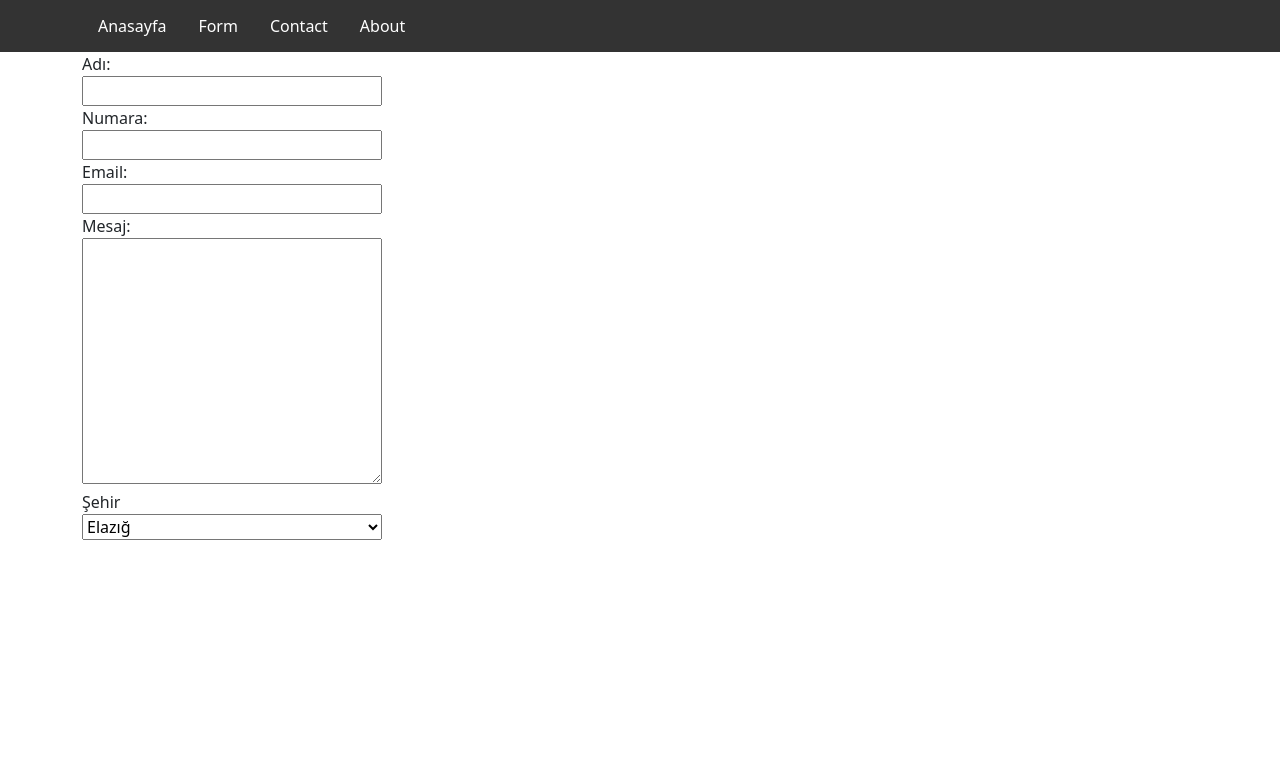
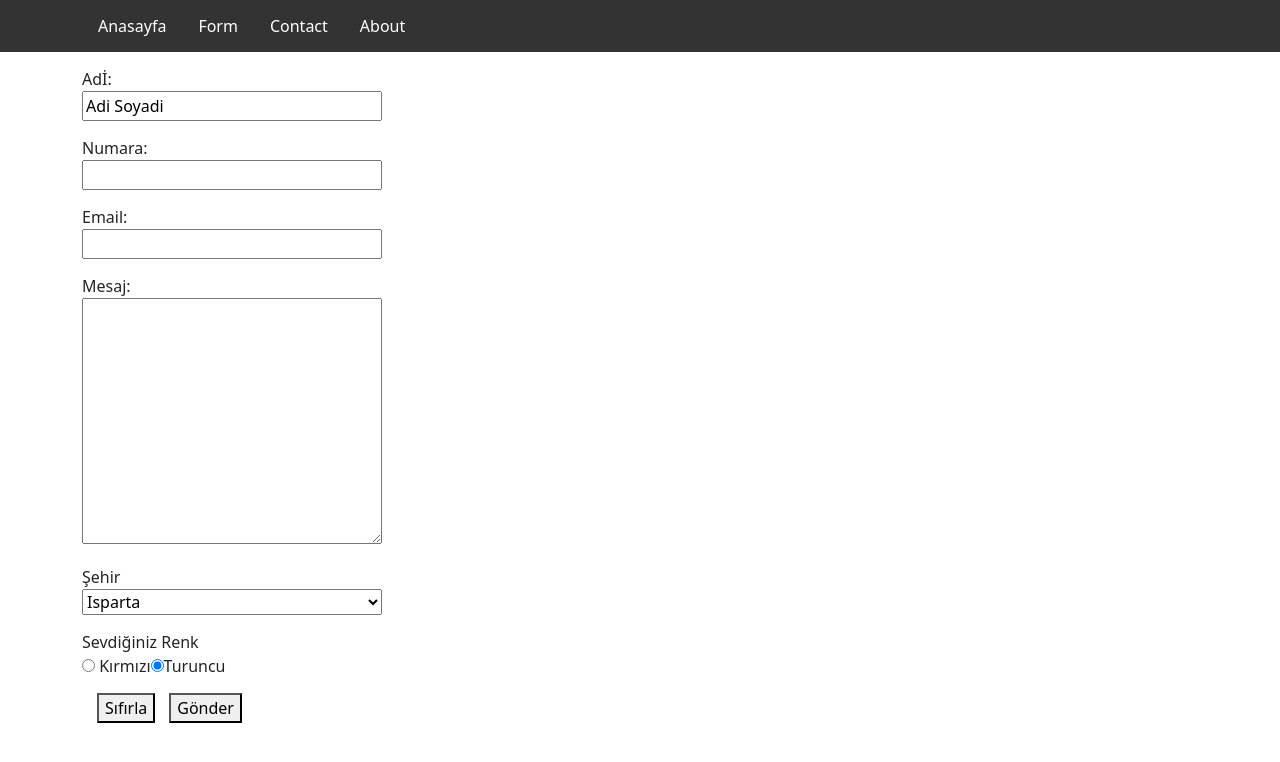
Before and after one commit to mahmali/html-css-ex, a Vue app in the folder html-css/: page /form in a window 1280 px wide. Shown: the top 762 px of the page. Built offline with nearby package versions, Linux system fonts and the light colour scheme.

Commit message:
Form tamamlandı

```diff
--- a/html-css/src/views/FormView.vue
+++ b/html-css/src/views/FormView.vue
@@ -4,29 +4,45 @@
 
 <template>
     <div class="container">
-        <form action="">
+        <form action="https://httpbin.org/post" method="post">
             <div>
-                <label for="adi">Adı:  </label>
-                <input type="adi">
+                <label for="adi">Adİ:</label>
+                <!-- value değeri içinde yazılı olarak gelir sıfırlansa bile orda kalır -->
+                <input name="adi" type="adi" value="Adi Soyadi" required>
             </div>
             <div>
                 <label for="number">Numara:  </label>
-                <input type="tel">
+                <input name="telefon numarasi" type="tel" required>
+                <!-- required dolsurulması zorunlu alan olarak tanımlar -->
             </div>
             <div>
                 <label for="email">Email:  </label>
-                <input type="email">
+                <input name="email" type="email">
             </div>
             <div>
                 <label for="mesaj">Mesaj:  </label>
-                <textarea id="mesaj" cols="20" rows="10"></textarea>
+                <textarea name="mesaj" id="mesaj" cols="20" rows="10"></textarea>
             </div>
             <div>
                 <label for="sehir">Şehir</label>
-                <select name="sehir" id="">
-                    <option value="">Elazığ</option>
-                    <option value="">Isparta</option>
+                <select name="sehir" id="sehir">
+                    <option value="Elazığ">Elazığ</option>
+                    <option value="Isparta" selected>Isparta</option>
+                    <!-- selected yazılan optionun seçili olarak gelmesini sağlar -->
                 </select>
+            </div>
+            <div>
+                <label for="">Sevdiğiniz Renk</label>
+
+                <input type="radio" name="renk" id="Kırmızı" value="kırmızı"> <label style="display: inline;" for="Kırmızı">Kırmızı</label>
+                <input type="radio" name="renk" checked value="Turuncu">Turuncu
+                <!-- checked radio butonun default olarak seçili olarak gelmesini sağlar -->
+                <!-- //name verilirse sadece bir tane radio buton seçilir -->
+            </div>
+            <div class="buttons">
+                <button type="reset">Sıfırla</button>
+                <button style="margin-left: 14px;" type="submit,">Gönder</button>
+
             </div>
         </form>
     </div>
@@ -35,9 +51,17 @@
 <style scoped>
 label {
     display: block;
+    margin-top: 15px;
 }
-select, input, textarea {
+select,
+input[type=adi],
+input[type=tel],
+input[type=email],
+textarea {
     width: 300px;
+}
+.buttons {
+    padding: 15px;
 }
 
 </style>
```
